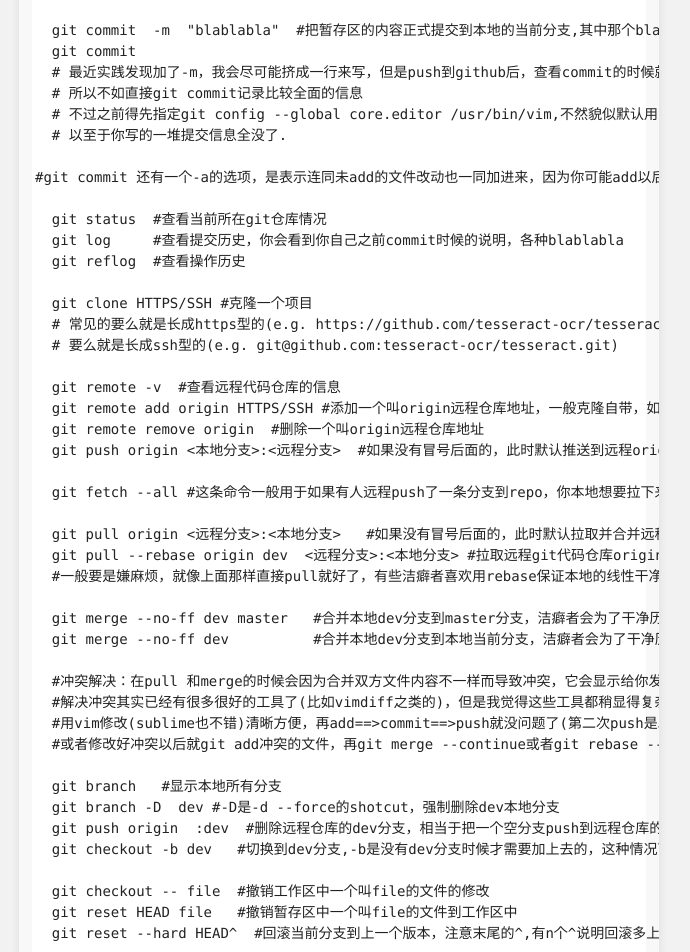
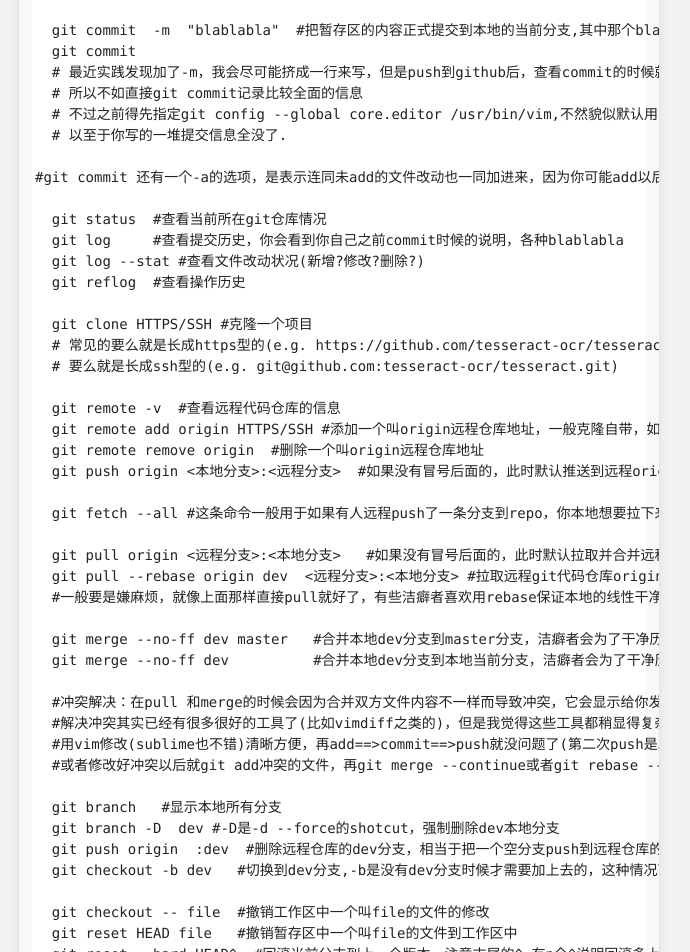
Before and after one commit to silbertmonaphia/silbertmonaphia.github.io, a Jekyll site: the page built from _posts/2016-11-01-Docker+Git效率工作.md, in a window 1280 px wide and 1400 px high, scrolled down 1954 px. Shown: the part 448-1400 px from the top of the window, without its empty margins (301-991 px from the left). Built offline with Jekyll 4.4.1, drawn with Linux system fonts in a browser that asks for light colours; some of the changed text lies outside the part shown.

Commit message:
Update 2016-11-01-Docker+Git效率工作.md

```diff
--- a/_posts/2016-11-01-Docker+Git效率工作.md
+++ b/_posts/2016-11-01-Docker+Git效率工作.md
@@ -68,6 +68,7 @@ layout: post
 
   git status  #查看当前所在git仓库情况
   git log     #查看提交历史，你会看到你自己之前commit时候的说明，各种blablabla
+  git log --stat #查看文件改动状况(新增?修改?删除?)
   git reflog  #查看操作历史
 
   git clone HTTPS/SSH #克隆一个项目
```
